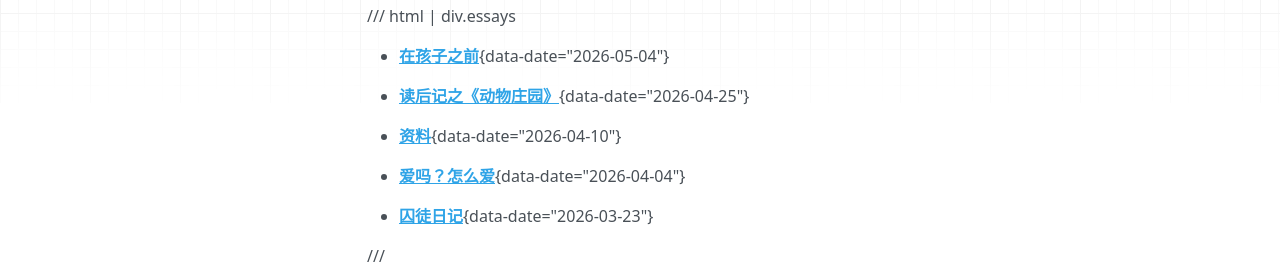
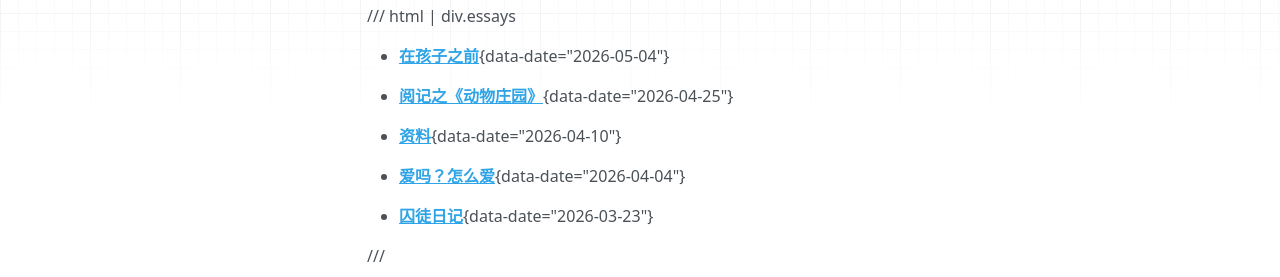
Before and after one commit to liWanr/liWanr.github.io, an MkDocs documentation site: the page built from docs/essays/index.md, in a window 1280 px wide. Shown: the part 203-480 px from the top of the page. Built offline with MkDocs 1.6.1, drawn with Linux system fonts in a browser that asks for light colours; nearby versions of some CDN libraries.

Commit message:
fix: 修改《动物庄园》中的标题措辞，将“读后记”更改为“阅记”

```diff
--- a/docs/essays/index.md
+++ b/docs/essays/index.md
@@ -17,7 +17,7 @@ hide:
 
 - [**在孩子之前**](./before-the-child.md){data-date="2026-05-04"}
 
-- [**读后记之《动物庄园》**](./pigs-and-the-mirror.md){data-date="2026-04-25"}
+- [**阅记之《动物庄园》**](./pigs-and-the-mirror.md){data-date="2026-04-25"}
 
 - [**资料**](./about-sources.md){data-date="2026-04-10"}
 
```
Also changed, not shown: docs/essays/pigs-and-the-mirror.md (+1 -1 lines).
